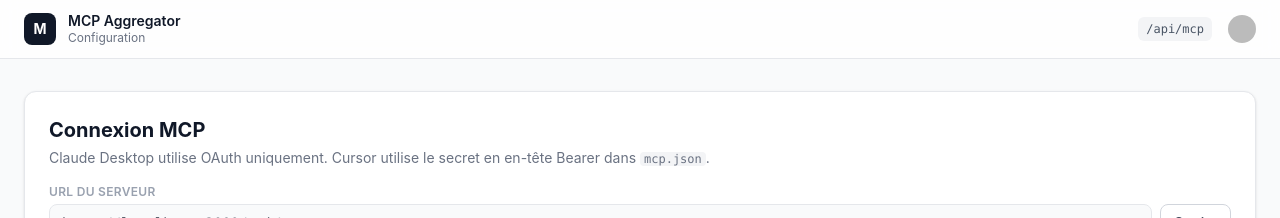
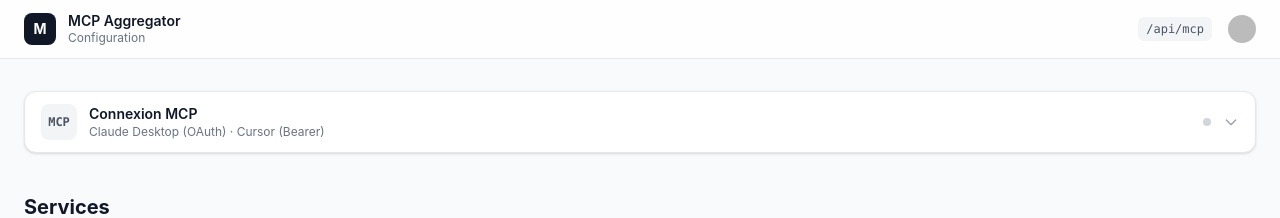
Before and after one commit to igormages/Dieu-Des-MCP, a Next.js app: page /settings in a window 1280 px wide. Shown: the top 218 px of the page. Built offline with nearby package versions, Linux system fonts and the light colour scheme; no server answers; sample sign-in values are in the browser's storage; some icons are missing.

Commit message:
replie la section Connexion MCP par défaut
La section est repliée au chargement avec un en-tête cliquable, chevron et indicateur de statut comme les cartes services.

```diff
--- a/src/app/settings/mcp-connection.tsx
+++ b/src/app/settings/mcp-connection.tsx
@@ -14,6 +14,7 @@ interface McpCredentialsInfo {
 }
 
 export function McpConnectionPanel({ mcpUrl }: { mcpUrl: string }) {
+  const [open, setOpen] = useState(false);
   const [creds, setCreds] = useState<McpCredentialsInfo | null>(null);
   const [loading, setLoading] = useState(false);
   const [copied, setCopied] = useState<string | null>(null);
@@ -80,17 +81,45 @@ export function McpConnectionPanel({ mcpUrl }: { mcpUrl: string }) {
   }, []);
 
   return (
-    <section className="mb-10 rounded-xl border border-gray-200 bg-white p-6 shadow-sm">
-      <div className="mb-4">
-        <h2 className="text-xl font-bold text-gray-900">Connexion MCP</h2>
-        <p className="mt-1 text-sm text-gray-500">
-          Claude Desktop utilise OAuth uniquement. Cursor utilise le secret en
-          en-tête Bearer dans{" "}
-          <code className="rounded bg-gray-100 px-1 text-xs">mcp.json</code>.
-        </p>
-      </div>
+    <section className="mb-10 rounded-xl border border-gray-200 bg-white shadow-sm">
+      <button
+        type="button"
+        onClick={() => setOpen((v) => !v)}
+        className="flex w-full items-center gap-3 px-4 py-3 text-left"
+      >
+        <div className="flex h-9 w-9 shrink-0 items-center justify-center rounded-lg bg-gray-100 font-mono text-xs font-bold text-gray-600">
+          MCP
+        </div>
+        <div className="min-w-0 flex-1">
+          <h2 className="text-sm font-semibold text-gray-900">Connexion MCP</h2>
+          <p className="text-xs text-gray-500">
+            {creds?.configured
+              ? "Identifiants configurés — Claude OAuth / Cursor Bearer"
+              : "Claude Desktop (OAuth) · Cursor (Bearer)"}
+          </p>
+        </div>
+        <span
+          className={`inline-flex h-2 w-2 shrink-0 rounded-full ${creds?.configured ? "bg-green-500" : "bg-gray-300"}`}
+        />
+        <svg
+          className={`h-4 w-4 shrink-0 text-gray-400 transition-transform duration-200 ${open ? "rotate-180" : ""}`}
+          fill="none"
+          viewBox="0 0 24 24"
+          stroke="currentColor"
+          strokeWidth={2}
+        >
+          <path strokeLinecap="round" strokeLinejoin="round" d="M19 9l-7 7-7-7" />
+        </svg>
+      </button>
 
-      <div className="space-y-6">
+      {open && (
+        <div className="space-y-6 border-t border-gray-100 px-6 py-5">
+          <p className="text-sm text-gray-500">
+            Claude Desktop utilise OAuth uniquement. Cursor utilise le secret en
+            en-tête Bearer dans{" "}
+            <code className="rounded bg-gray-100 px-1 text-xs">mcp.json</code>.
+          </p>
+
         <div>
           <label className="mb-1 block text-xs font-semibold uppercase tracking-wide text-gray-400">
             URL du serveur
@@ -231,7 +260,8 @@ export function McpConnectionPanel({ mcpUrl }: { mcpUrl: string }) {
             {error}
           </p>
         )}
-      </div>
+        </div>
+      )}
     </section>
   );
 }
```
